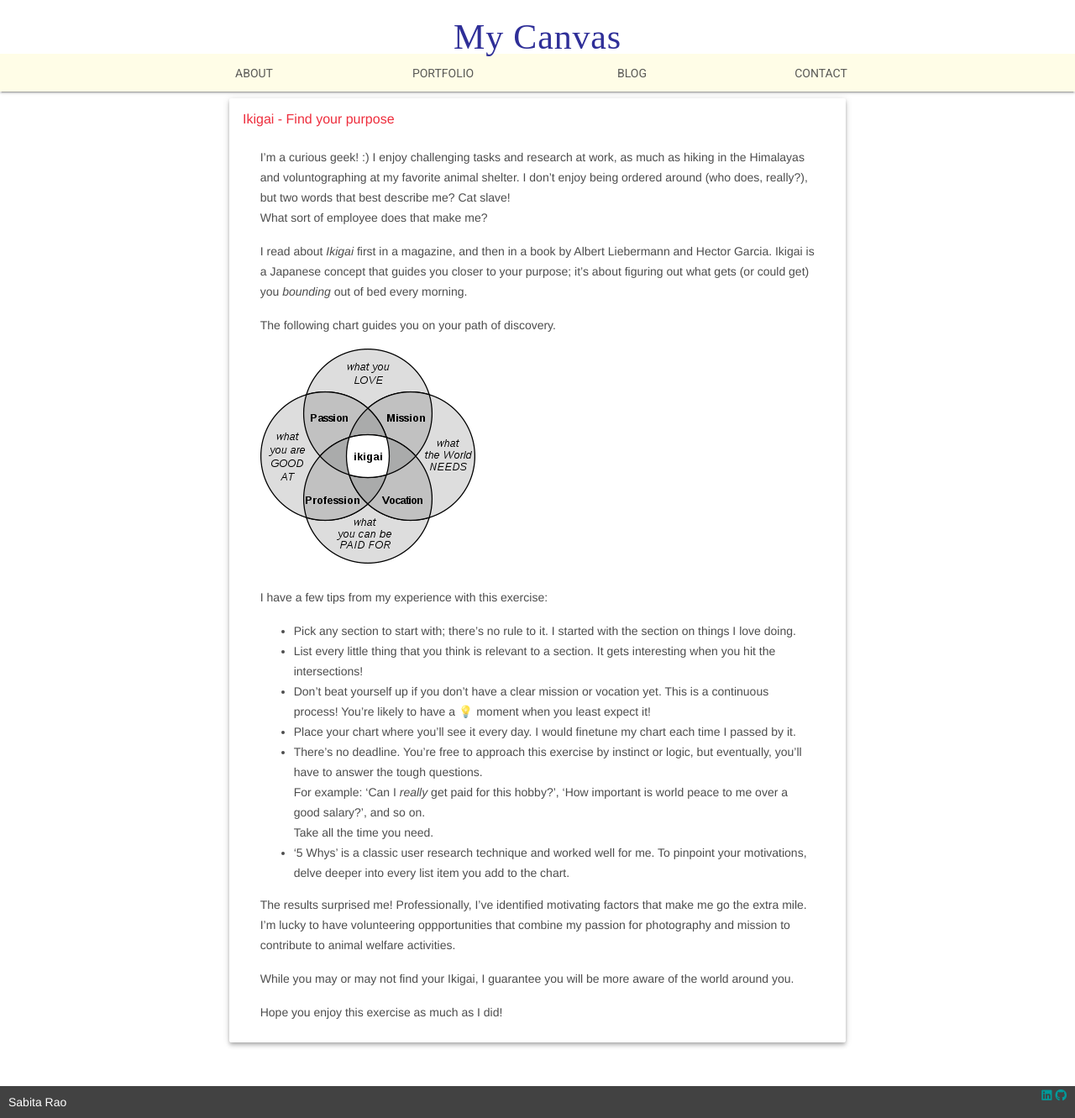
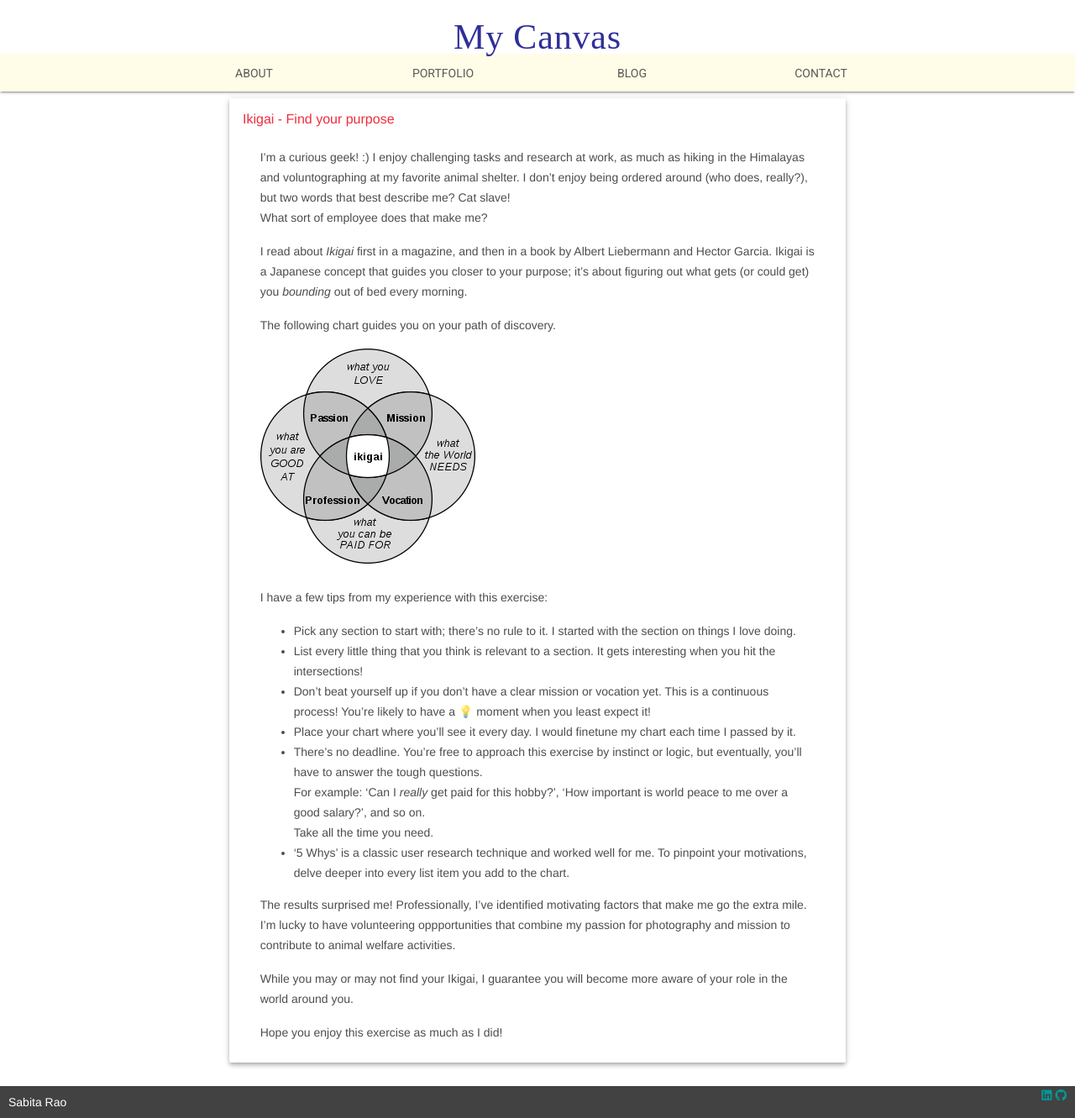
Before and after one commit to sabitarao/sabitarao.github.io, a Jekyll site: the page built from _posts/2020-04-12-ikigai.md, in a window 1280 px wide. Shown: the whole page at 84% size. Built offline with Jekyll 4.4.1, drawn with Linux system fonts in a browser that asks for light colours; nearby versions of some CDN libraries; emoji names are drawn with the system emoji font; some web fonts are replaced.

Commit message:
blog edit

```diff
--- a/_posts/2020-04-12-ikigai.md
+++ b/_posts/2020-04-12-ikigai.md
@@ -25,6 +25,6 @@ I have a few tips from my experience with this exercise:
 
 The results surprised me! Professionally, I've identified motivating factors that make me go the extra mile. I'm lucky to have volunteering oppportunities that combine my passion for photography and mission to contribute to animal welfare activities.
 
-While you may or may not find your Ikigai, I guarantee you will be more aware of the world around you.
+While you may or may not find your Ikigai, I guarantee you will become more aware of your role in the world around you.
 
 Hope you enjoy this exercise as much as I did!
```
